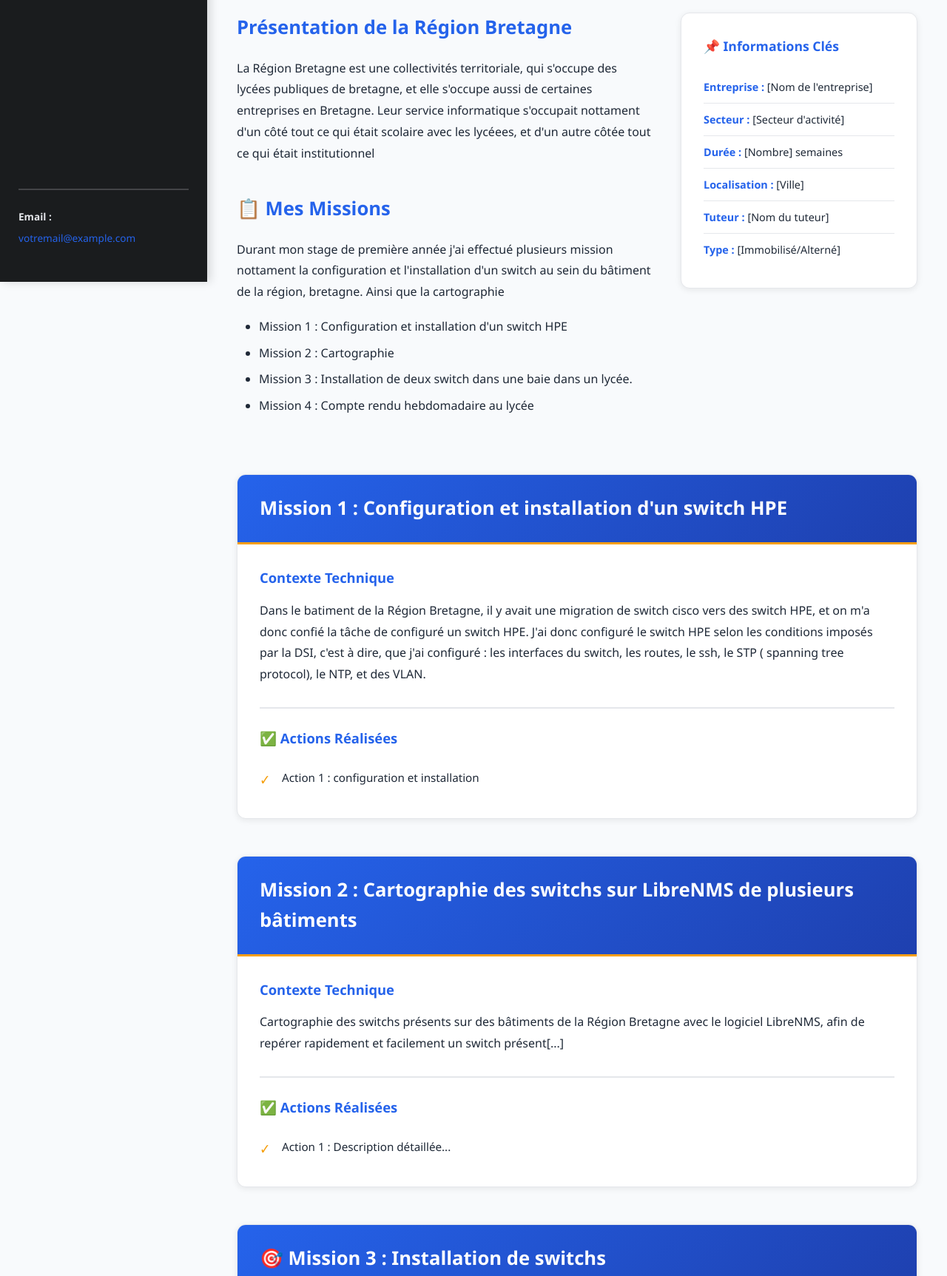
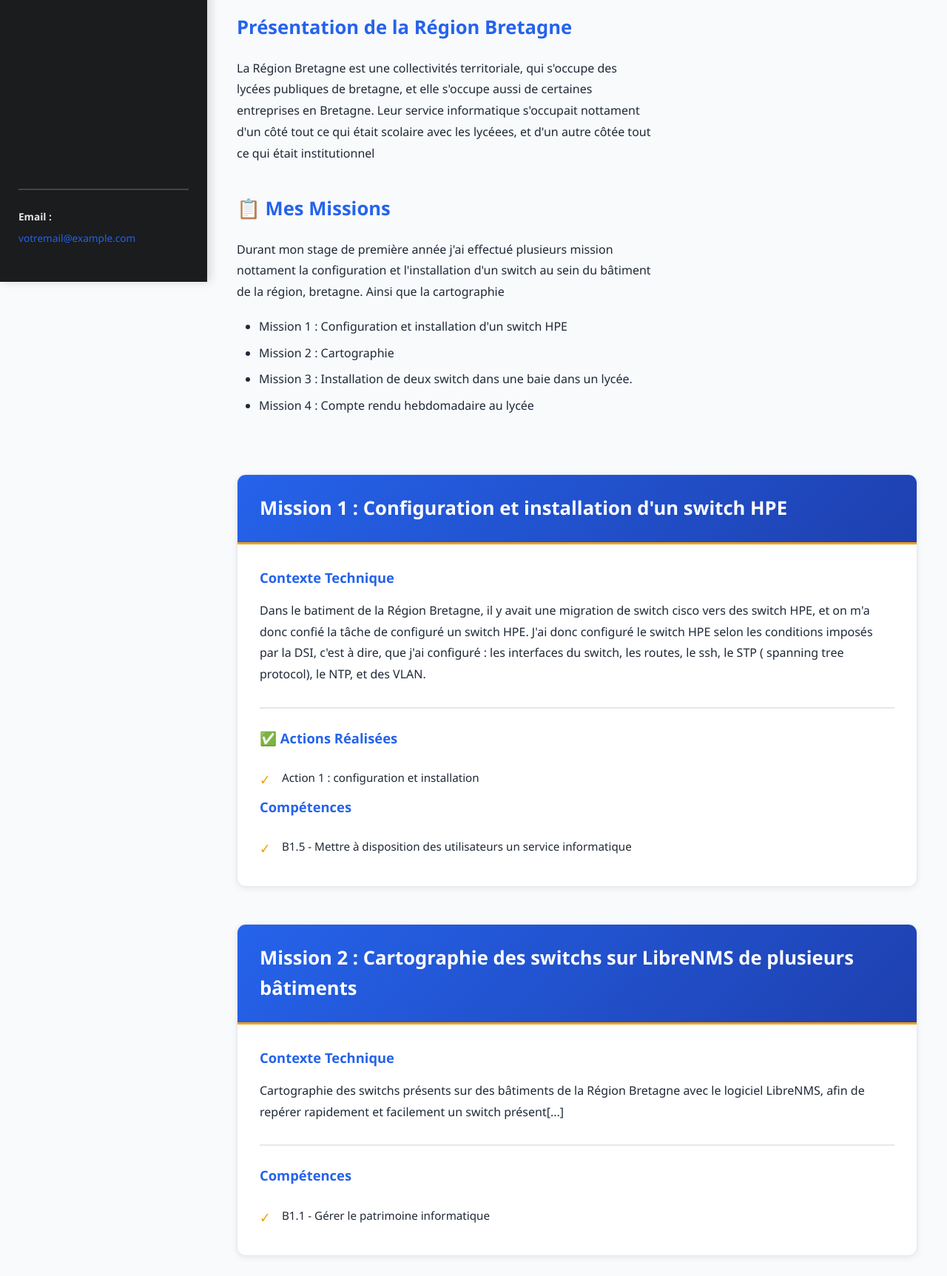
Before and after one commit to P-err-ck9/pcp_nachin.pierrick, a plain HTML site: page stage1.html in a window 1280 px wide. Shown: the part 419-2144 px from the top of the page at 74% size. Drawn offline with Linux system fonts and the light colour scheme.

Commit message:
Update stage1.html

```diff
--- a/stage1.html
+++ b/stage1.html
@@ -221,19 +221,6 @@
                         <li>Mission 4 : Compte rendu hebdomadaire au lycée</li>
                     </ul>
                 </section>
-                <aside class="info-card">
-                    <div class="info-section">
-                        <h3>📌 Informations Clés</h3>
-                        <ul>
-                            <li><strong>Entreprise :</strong> [Nom de l'entreprise]</li>
-                            <li><strong>Secteur :</strong> [Secteur d'activité]</li>
-                            <li><strong>Durée :</strong> [Nombre] semaines</li>
-                            <li><strong>Localisation :</strong> [Ville]</li>
-                            <li><strong>Tuteur :</strong> [Nom du tuteur]</li>
-                            <li><strong>Type :</strong> [Immobilisé/Alterné]</li>
-                        </ul>
-                    </div>
-                </aside>
             </div>
         </div>
 
@@ -258,6 +245,10 @@
                             <ul>
                                 <li>Action 1 : configuration et installation</li>
                             </ul>
+                            <h4>Compétences</h4>
+                            <ul>
+                                <li>B1.5 - Mettre à disposition des utilisateurs un service informatique</li>
+                            </ul>
                         </div>
                     </div>
                 </div>
@@ -275,9 +266,10 @@
                             </p>
                         </div>
                         <div class="mission-actions">
-                            <h4>✅ Actions Réalisées</h4>
+                             <h4>Compétences</h4>
                             <ul>
-                                <li>Action 1 : Description détaillée...</li>
+                                <li>B1.1 - Gérer le patrimoine informatique</li>
+                            </ul>
                             </ul>
                         </div>
                     </div>
@@ -319,7 +311,12 @@
                             </ul>
                             <h4>📄 Documents :</h4>
                             <ul>
-                                <li>Voir les CRA en annexe</li>
+                                <li><a href="documentation-pcp/stage1/cra/nachinpierrick-stage2-cra-1.pdf" target="_blank">nachinpierrick-stage2-cra-1.pdf</a></li>
+                                <li><a href="documentation-pcp/stage1/cra/nachinpierrick-stage2-cra-2.pdf" target="_blank">nachinpierrick-stage2-cra-2.pdf</a></li>
+                                <li><a href="documentation-pcp/stage1/cra/nachinpierrick-stage2-cra-3.pdf" target="_blank">nachinpierrick-stage2-cra-3.pdf</a></li>
+                                <li><a href="documentation-pcp/stage1/cra/nachinpierrick-stage2-cra-4.pdf" target="_blank">nachinpierrick-stage2-cra-4.pdf</a></li>
+                                <li><a href="documentation-pcp/stage1/cra/nachinpierrick-stage2-cra-5.pdf" target="_blank">nachinpierrick-stage2-cra-5.pdf</a></li>
+                                <li><a href="documentation-pcp/stage1/cra/nachinpierrick-stage2-cra-6.pdf" target="_blank">nachinpierrick-stage2-cra-6.pdf</a></li>
                             </ul>
                         </div>
                     </div>
```
